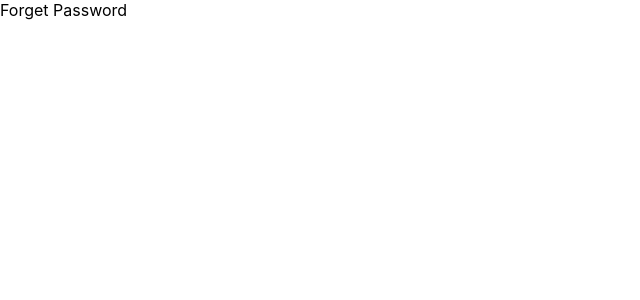
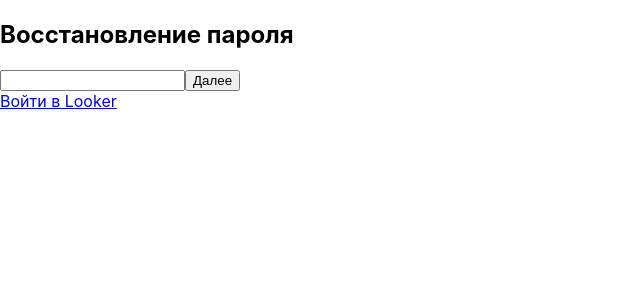
Before and after one commit to pew-rivza/looker_front, a React (Create React App) app: page /forget in a window 1280 px wide. Shown: the top 300 px of the page, without its empty margins (0-640 px from the left). Built offline with nearby package versions, Linux system fonts and the light colour scheme.

Commit message:
forget password added + email confirmation handling

```diff
--- a/src/components/authStates/EmailConfirmation.tsx
+++ b/src/components/authStates/EmailConfirmation.tsx
@@ -5,14 +5,16 @@ import {useMessage} from "../../hooks/message.hook";
 import {useHttp} from "../../hooks/http.hook";
 import {validate} from "../../utils/validation";
 import {AuthContext} from "../../context/AuthContext";
+import {NewPassword} from "./NewPassword";
 
 type EmailConfirmationProps = {
     email: string,
     entity: string
 }
 
-export const EmailConfirmation = ({email}: EmailConfirmationProps) => {
+export const EmailConfirmation = ({email, entity}: EmailConfirmationProps) => {
     const auth = useContext(AuthContext);
+    const [newPassword, setNewPassword] = useState(false);
     const [allowSend, setAllowSend] = useState(false);
     const message = useMessage();
     const {loading, request, error, clearError} = useHttp();
@@ -29,8 +31,9 @@ export const EmailConfirmation = ({email}: EmailConfirmationProps) => {
         }),
         onSubmit: async () => {
             try {
-                const data = await request("/api/auth/confirm", "POST", {...formik.values, email});
-                auth.login(data.token, data.user);
+                const data = await request(`/api/auth/${entity}/confirm`, "POST", {...formik.values, email});
+                if (entity === "register") auth.login(data.token, data.user);
+                if (entity === "forget") setNewPassword(true);
             } catch (e) {}
         },
     });
@@ -52,7 +55,7 @@ export const EmailConfirmation = ({email}: EmailConfirmationProps) => {
         setAllowSend(false);
     }
 
-
+    if (newPassword) return <NewPassword email={email}/>
 
     return (
         <>
--- a/src/components/authStates/ForgetPassword.tsx
+++ b/src/components/authStates/ForgetPassword.tsx
@@ -1,9 +1,54 @@
-import React from "react";
+import React, {useEffect, useState} from "react";
+import {useFormik} from "formik";
+import * as Yup from "yup";
+import {useMessage} from "../../hooks/message.hook";
+import {useHttp} from "../../hooks/http.hook";
+import {validate} from "../../utils/validation";
+import {Link} from "react-router-dom";
+import {EmailConfirmation} from "./EmailConfirmation";
 
 export const ForgetPassword = () => {
+    const [confirmation, setConfirmation] = useState(false);
+    const message = useMessage();
+    const {loading, request, error, clearError} = useHttp();
+    const formik = useFormik({
+        initialValues: {
+            email: "",
+        },
+        validateOnChange: false,
+        validateOnBlur: false,
+        validateOnMount: false,
+        validationSchema: Yup.object({
+            email: Yup.string()
+                .email("Некорректный e-mail")
+                .required("E-mail является обязательным полем"),
+        }),
+        onSubmit: async () => {
+            try {
+                await request("/api/auth/forget", "POST", {...formik.values});
+                setConfirmation(true);
+            } catch (e) {}
+        },
+    });
+
+    useEffect(() => {
+        message(error);
+        clearError();
+    }, [error, message, clearError]);
+
+    if (confirmation) return <EmailConfirmation email={formik.values.email} entity={"forget"}/>
+
     return (
         <>
-            Forget Password
+            <h2>Восстановление пароля</h2>
+            <form onSubmit={formik.handleSubmit}>
+                <input type={"text"} {...formik.getFieldProps("email")}/>
+                <button type={"submit"}
+                        onClick={async () => await validate(formik, message)}
+                        disabled={loading}>Далее</button>
+            </form>
+
+            <Link to={"/login"}>Войти в Looker</Link>
         </>
     )
 }
--- a/src/components/authStates/Registry.tsx
+++ b/src/components/authStates/Registry.tsx
@@ -48,7 +48,7 @@ export const Registry = () => {
         clearError();
     }, [error, message, clearError]);
 
-    if (confirmation) return <EmailConfirmation email={formik.values.email}/>
+    if (confirmation) return <EmailConfirmation email={formik.values.email} entity={"register"}/>
 
     return (
         <>
```
